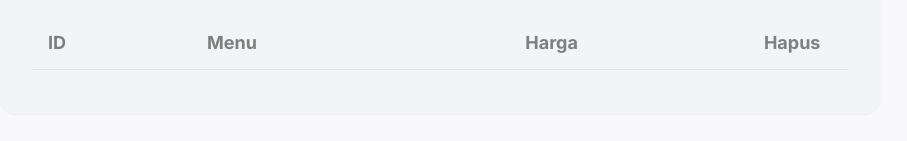
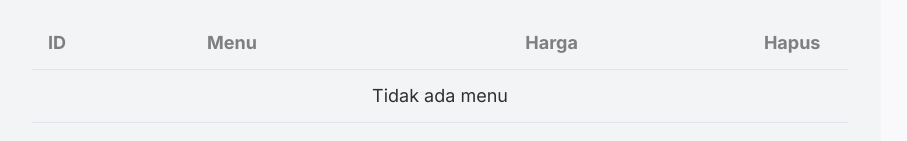
Before and after one commit to baskararestu/restaurant-cashier, a Next.js app: page /menu in a window 1280 px wide. Shown: the part 331-472 px from the top of the page, without its empty margins (200-1107 px from the left). Built offline with nearby package versions, Linux system fonts and the light colour scheme.

Commit message:
[fix] menu and order content

```diff
--- a/src/app/kasir/KasirContent.tsx
+++ b/src/app/kasir/KasirContent.tsx
@@ -70,7 +70,7 @@ function KasirContent() {
           </table>
         </div>
       ) : (
-        <div className="py-3 text-xl font-semibold text-red-600 text-center">
+        <div className="py-3 text-lg font-semibold text-center">
           Pilih Meja Terlebih Dahulu
         </div>
       )}
--- a/src/app/layout.tsx
+++ b/src/app/layout.tsx
@@ -9,7 +9,7 @@ import { useState } from "react";
 const inter = Inter({ subsets: ["latin"] });
 
 export const metadata: Metadata = {
-  title: "Create Next App",
+  title: "Restaurant Cashier",
   description: "Generated by create next app",
 };
 
--- a/src/app/menu/MenuContent.tsx
+++ b/src/app/menu/MenuContent.tsx
@@ -45,7 +45,14 @@ function MenuContent(): JSX.Element {
             </tr>
           </thead>
           <tbody>
-            {menuData.map((item) => (
+            {menuData.length === 0 || menuData.length === null ? (
+              <tr>
+                <td colSpan={4} className="text-center text-lg">
+                  Tidak ada menu
+                </td>
+              </tr>
+            ) : (
+              menuData.map((item) => (
                 <tr key={item.id}>
                   <td>{item.id}</td>
                   <td>{item.name}</td>
@@ -59,7 +66,8 @@ function MenuContent(): JSX.Element {
                     </button>
                   </td>
                 </tr>
-            ))}
+              ))
+            )}
           </tbody>
         </table>
       </div>
--- a/src/app/order/OrderContent.tsx
+++ b/src/app/order/OrderContent.tsx
@@ -13,10 +13,13 @@ function OrderContent() {
     null
   );
   const [quantity, setQuantity] = useState<number>(1);
-
+  const menuList: { id: string; name: string }[] = JSON.parse(
+    localStorage.getItem("menuData") || "[]"
+  );
   const totalPrice =
     selectedMenuPrice !== null ? selectedMenuPrice * quantity : 0;
-
+  console.log(selectedMenu, "menu");
+  console.log(menuList, "menulist");
   return (
     <div className="flex flex-col gap-5">
       <div className="flex justify-center">
@@ -41,7 +44,7 @@ function OrderContent() {
             <option disabled value="">
               Pilih Menu
             </option>
-            {menus.map((menu) => (
+            {menuList.map((menu) => (
               <option key={menu.id} value={menu.name}>
                 {menu.name}
               </option>
--- a/src/app/order/OrderFunction.ts
+++ b/src/app/order/OrderFunction.ts
@@ -1,13 +1,17 @@
 import React from "react";
 import { menus } from "@/lib/data";
-import { Order } from "@/lib/Type";
+import { MenuItem, Order } from "@/lib/Type";
 
 export function handleMenuChange(
   selectedValue: string,
   setSelectedMenu: React.Dispatch<React.SetStateAction<string | null>>,
   setSelectedMenuPrice: React.Dispatch<React.SetStateAction<number | null>>
 ) {
-  const selectedMenuItem = menus.find((menu) => menu.name === selectedValue);
+  const menuData = JSON.parse(localStorage.getItem("menuData") || "[]");
+
+  const selectedMenuItem = menuData.find(
+    (menu: MenuItem) => menu.name === selectedValue
+  );
 
   if (selectedMenuItem) {
     setSelectedMenu(selectedMenuItem.name);
```
Lines whose indentation alone changed are shown as unchanged.
